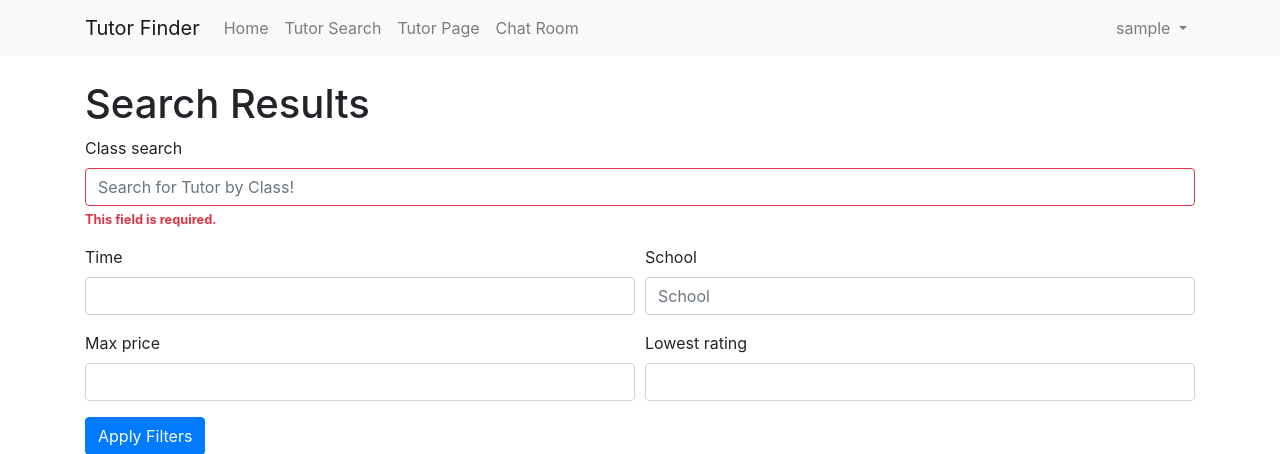
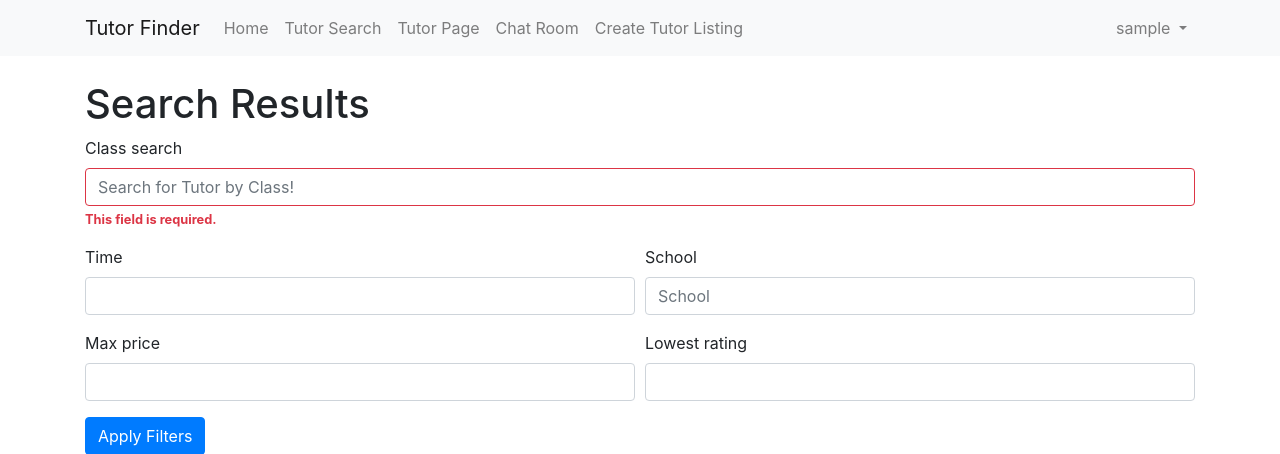
Before and after one commit to AlbMej/Tutor-Finder, a Django app: page /tutor_search_results/ in a window 1280 px wide. Shown: the top 454 px of the page. Run offline with Django 3.2, Linux system fonts and the light colour scheme; the visitor is signed in with stand-in values (Sample User, id 1); some libraries are stand-ins or nearby versions.

Commit message:
Make a tutor listing. Search for the listing. Beta release. Allow it to run on Dan's local wifi.

```diff
--- a/tutor_finder/core/forms.py
+++ b/tutor_finder/core/forms.py
@@ -3,6 +3,7 @@ from crispy_forms.helper import FormHelper
 from crispy_forms.layout import Layout, Submit, Row, Column, Field
 from django.core.exceptions import ValidationError
 from tutor_finder.core.models import UserInfo
+from tutor_finder.core.models import Tutor
 import datetime
 
 
@@ -128,3 +129,40 @@ class TutorSearchFilterForm(TutorSearchForm):
             ),
             Submit('submit','Apply Filters')
         )
+
+
+class TutorListing(forms.ModelForm):
+    class Meta:
+        #tells the form what model to user from models.py
+        model = Tutor
+
+        fields = ('name', 'price', 'course', 'school')
+
+        #for the text inputs, placeholder refers to example text in light gray
+        widgets = {
+            'name': forms.TextInput(attrs={'placeholder': 'Perferred name'}),
+            'price': forms.TextInput(attrs={'placeholder': 'Ex. 15 (this is $/hr)'}),
+            'course': forms.TextInput(attrs={'placeholder': 'Ex. Software Design and Documentation'}),
+            'school': forms.TextInput(attrs={'placeholder': 'Ex. RPI'})
+        }
+
+#this class goes with the "TutorListing" above
+class TutorListingForm(TutorListing):
+    def __init__(self, *args, **kwargs):
+        super().__init__(*args, **kwargs)
+        self.helper = FormHelper()
+        #the layout, row by row
+        self.helper.layout = Layout(
+            Row(
+                Column('name', css_class='form-group col-md-4 mb-0'),
+                Column('price', css_class='form-group col-md-4 mb-0'),
+                Column('school', css_class='form-group col-md-4 mb-0'),
+                css_class='form-row'
+            ),
+
+            Row(
+                Column('course', css_class='form-group col-md-12 mb-0'),
+                css_class='form-row'
+            ),
+            Submit('submit', 'Submit')
+        )
--- a/tutor_finder/core/templates/base.html
+++ b/tutor_finder/core/templates/base.html
@@ -40,6 +40,9 @@
             <li class="nav-item">
               <a class="nav-link" href="{% url 'index' %}">Chat Room</a>
             </li>
+            <li class="nav-item">
+              <a class="nav-link" href="{% url 'create_listing' %}">Create Tutor Listing</a>
+            </li>
           {% endif %}
 
         </ul>
--- a/tutor_finder/core/templates/tutor_search_results.html
+++ b/tutor_finder/core/templates/tutor_search_results.html
@@ -12,10 +12,19 @@
         <ul>
             {% for tutor in tutors %}
               <li>
-                {{ tutor.name }}, {{ tutor.price }}
+                {{ tutor.name }}, ${{ tutor.price }}/hr
+                <button id="tutor_select" class="btn btn-primary" onClick="reply_click({{tutor.id}})">Connect with {{tutor.name}}</button>
               </li>
             {% endfor %}
           </ul>
 
     {% endif %}
+    <script type="text/javascript">
+      console.log("Hello world")
+      function reply_click(id)
+      {
+        var msg = id + ": Preferred contact method through chat room ";
+        alert(msg);
+      }
+    </script>
 {% endblock %}
--- a/tutor_finder/core/views.py
+++ b/tutor_finder/core/views.py
@@ -8,7 +8,7 @@ from django.http import HttpRequest, HttpResponse
 from django.urls import reverse
 from django.views.generic import FormView, TemplateView, ListView
 from django.contrib.auth.decorators import login_required
-from .forms import CustomFieldForm, TutorSearchForm, TutorSearchFilterForm
+from .forms import CustomFieldForm, TutorSearchForm, TutorSearchFilterForm, TutorListing, TutorListingForm
 from .models import Tutor, School, Course
 from urllib.parse import urlencode
 import datetime
@@ -72,6 +72,25 @@ def submit_form(request):
         'form': CustomFieldForm()
     })
 
+# If user is logged in
+# GET request renders empty Tutor Listing form
+# POST request saves valid form data to DB
+# If user is NOT logged in:
+# denies access, redirect to login
+@login_required
+def create_listing(request):
+    form = TutorListingForm(request.POST)
+    if request.method == 'POST':
+        if form.is_valid():
+            form.save()
+
+    else:
+        form = TutorListingForm()
+
+    return render(request, "form.html", {
+        'form': TutorListingForm()
+    })
+
 # renders tutor search form
 # only responsible for rendering the single search bar
 # with no filters
@@ -120,9 +139,9 @@ class SearchResultsView(ListView):
         # this is where we query the db and return the list of tutor objects
         # we can figure out how to link the tutor results to actual pages later
         # prolly through some url nonsense, or a view/redirect href html thing
-        tutor_query = Tutor.objects.filter(course__name__icontains=class_search)
+        tutor_query = Tutor.objects.filter(course__icontains=class_search)
         if school != None:
-            tutor_query = tutor_query.filter(school__name__icontains=school)
+            tutor_query = tutor_query.filter(school__icontains=school)
         if max_price != None:
             tutor_query = tutor_query.filter(price__lte=max_price)
         return tutor_query
--- a/tutor_finder/settings/heroku.py
+++ b/tutor_finder/settings/heroku.py
@@ -21,4 +21,4 @@ STATICFILES_DIRS = (
 )
 
 DEBUG = config('DEBUG', default=False, cast=bool)
-ALLOWED_HOSTS = ['sdd-tutor-finder.herokuapp.com', '127.0.0.1', 'localhost']
+ALLOWED_HOSTS = ['sdd-tutor-finder.herokuapp.com', '127.0.0.1', 'localhost', '192.168.1.179']
--- a/tutor_finder/settings/settings.py
+++ b/tutor_finder/settings/settings.py
@@ -32,7 +32,7 @@ SECRET_KEY = config('SECRET_KEY')
 ###################################################################
 DEBUG = False
 
-ALLOWED_HOSTS = ['localhost', '127.0.0.1']
+ALLOWED_HOSTS = ['localhost', '127.0.0.1', '192.168.1.179','192.16=8.1.179']
 LOGIN_REDIRECT_URL = 'home'
 LOGOUT_REDIRECT_URL = 'home'
 CRISPY_TEMPLATE_PACK = 'bootstrap4'
--- a/tutor_finder/urls.py
+++ b/tutor_finder/urls.py
@@ -23,6 +23,7 @@ urlpatterns = [
     path('', views.home, name='home'),
     path('signup/', views.signup, name='signup'),
     path('submit_form', views.submit_form, name = 'tutorform'),
+    path('create_listing', views.create_listing, name = 'create_listing'),
     path('success/', views.SuccessView.as_view(), name='success'),
     path('denied/', views.DeniedView.as_view(), name='denied'),
     path('preapproved/', views.PreapprovedView.as_view(), name='preapproved'),
```
Also changed, not shown: tutor_finder/core/models.py (+4 -6 lines).
